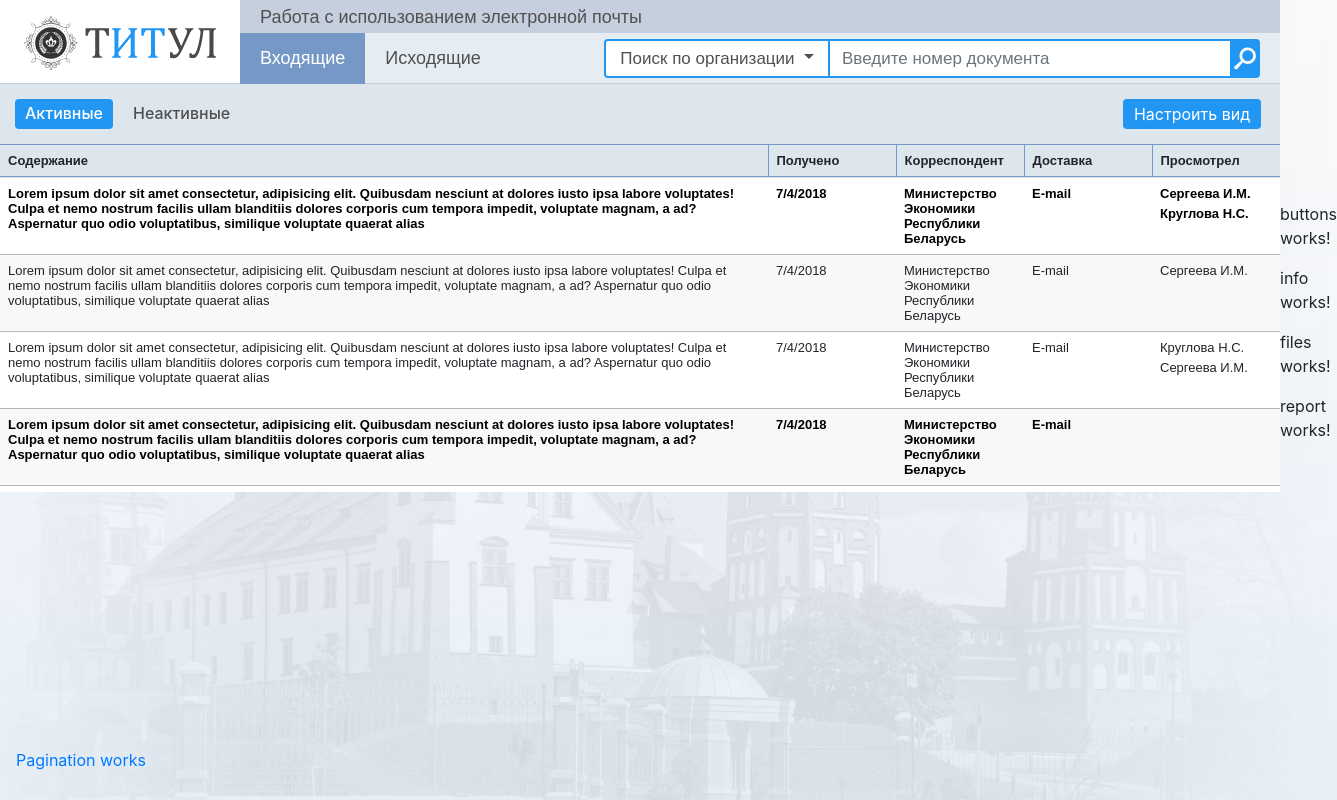
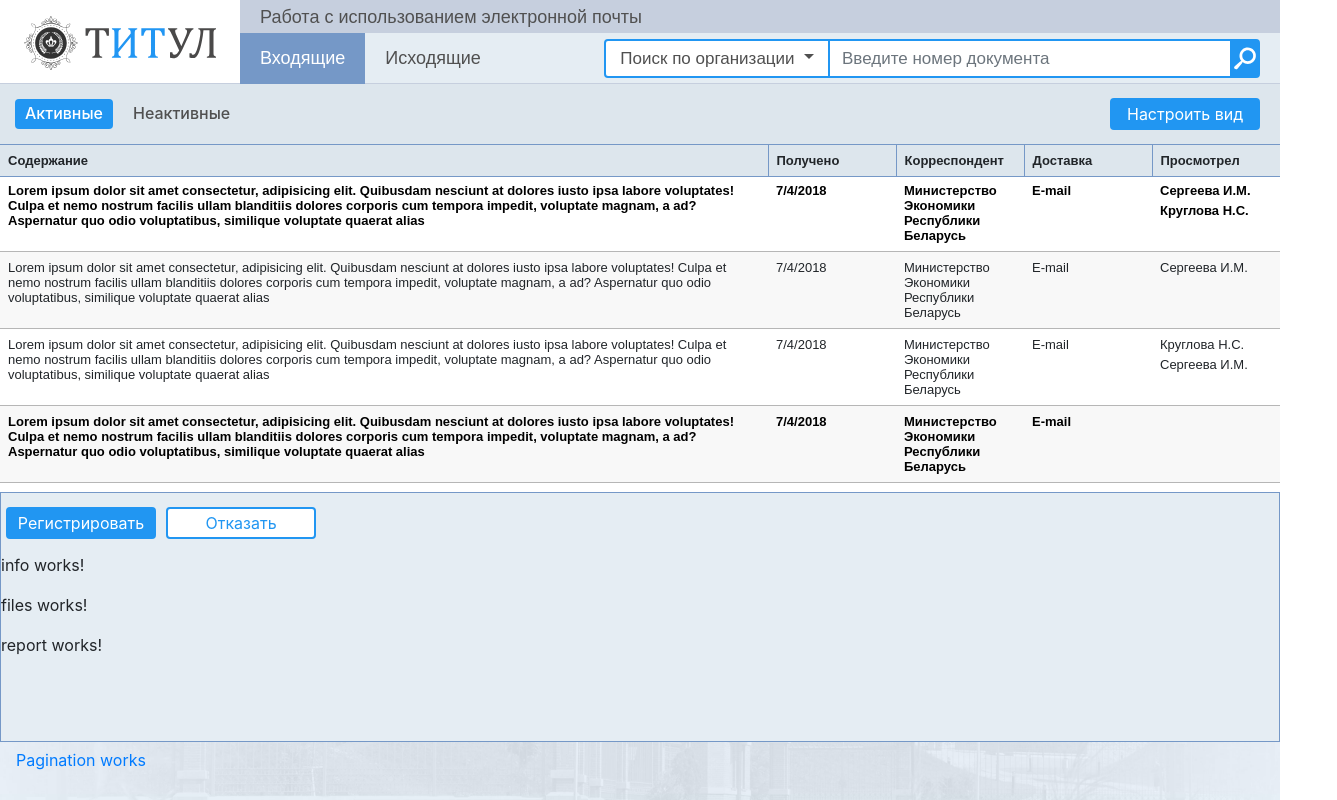
Before and after one commit to IamGrooooot/mr-email-status, an Angular app: page /system/inbox-active in a window 1280 px wide. Shown: the whole page, 1337 px wide, since content can reach past the window. Built offline with nearby package versions, Linux system fonts and the light colour scheme.

Commit message:
new idea from preview

```diff
--- a/src/app/system/page/page.component.html
+++ b/src/app/system/page/page.component.html
@@ -1,4 +1,4 @@
-<div class="row">
+<div class="row mr-page">
   <section class="content-area">
     <div class="table-area">
       <table class="responsive-table table">
--- a/src/app/system/page/page.component.sass
+++ b/src/app/system/page/page.component.sass
@@ -1,3 +1,6 @@
+.mr-page
+  height: 0
+
 .content-area
   padding-top: 142px
   font: 13px sans-serif
@@ -7,25 +10,24 @@
 
 .table-area
   z-index: -1
-  margin-top: 35px
   overflow-y: auto
   min-width: 1280px
   position: absolute
 
 @media (min-width: 1920px)
   .table-area
-    max-height: calc(100% - 235px) !important
+    max-height: calc(100% - 200px) !important
     width: 1280px
   thead
-    width: 1265px
+    width: 1263px
 
 
 @media (max-width: 1919px)
   .table-area
-    max-height: calc(100% - 485px) !important
+    max-height: calc(100% - 450px) !important
     width: 100%
   thead
-    width: 100%
+    width: calc(100% - 17px)
 
 
 table
@@ -34,6 +36,9 @@ table
   &.responsive-table
     tbody
       tr
+        &:first-child
+            td
+              padding-top: 40px
 
         &.active-message
           font-weight: 600
@@ -55,7 +60,7 @@ table
   thead
     position: fixed
     top: 144px
-
+    min-width: 1280px
     display: table
     background-color: #dde6ed
 
--- a/src/app/system/shared/components/panel/panel.component.html
+++ b/src/app/system/shared/components/panel/panel.component.html
@@ -20,13 +20,6 @@
     </div>
     <div class="col-sm-6">
         <ul class="nav float-right">
-            <ng-container
-                *ngIf="choiseMessage.visible_button"
-            >
-                <a class="btn-nav-reg-t" [href]="trustedUrl">Просмотр и регистрация</a>
-                <a class="btn-nav-reg-f" href="#">Отказать в регистрации</a>
-            </ng-container>
-
             <button
                 type="button"
                 class="btn btn-nav-filter"
--- a/src/app/system/shared/components/panel/panel.component.sass
+++ b/src/app/system/shared/components/panel/panel.component.sass
@@ -23,20 +23,16 @@ $text-color: #505050
   margin-top: 84px
 
 
-.btn-nav-reg-t, .btn-nav-reg-f, .btn-nav-filter
-  margin: 15px 4px 0 5px
-  padding: 2px 10px
+.btn-nav-filter
+  width: 150px
+  margin: 14px 5px
   color: $text-color
   border-radius: 4px
+  text-align: center
+  padding: 2px
+  border: 2px solid #2196f2
+  background-color: #2196f2
+  color: #fff
 
   &:hover
     text-decoration: none
-
-.btn-nav-reg-t, .btn-nav-filter
-  background-color: #2196f2
-  color: #fff
-
-.btn-nav-reg-f
-  background-color: #fff
-  color: #2196f2
-  border: 2px solid #2196f2
--- a/src/app/system/shared/components/preview/buttons/buttons.component.html
+++ b/src/app/system/shared/components/preview/buttons/buttons.component.html
@@ -1,3 +1,4 @@
-<p>
-  buttons works!
-</p>
+<ul class="nav float-right">
+  <a class="btn-nav-reg-t" href="#">Регистрировать</a>
+  <a class="btn-nav-reg-f" href="#">Отказать</a>
+</ul>
--- a/src/app/system/shared/components/preview/buttons/buttons.component.sass
+++ b/src/app/system/shared/components/preview/buttons/buttons.component.sass
@@ -0,0 +1,23 @@
+$text-color: #505050
+
+.btn-nav-reg-t, .btn-nav-reg-f
+  width: 150px
+  margin: 14px 5px
+  color: $text-color
+  border-radius: 4px
+  text-align: center
+  padding: 2px
+  border: 2px solid #2196f2
+
+  &:hover
+    text-decoration: none
+
+.btn-nav-reg-t
+  background-color: #2196f2
+  color: #fff
+
+
+.btn-nav-reg-f
+  background-color: #fff
+  color: #2196f2
+  margin-right: 19px
--- a/src/app/system/shared/components/preview/preview.component.html
+++ b/src/app/system/shared/components/preview/preview.component.html
@@ -1,6 +1,8 @@
-<div class="row preview">
-  <mr-buttons></mr-buttons>
-  <mr-info></mr-info>
-  <mr-files></mr-files>
-  <mr-report></mr-report>
+<div class="row mr-preview">
+  <div class="asd">
+      <mr-buttons></mr-buttons>
+      <mr-info></mr-info>
+      <mr-files></mr-files>
+      <mr-report></mr-report>
+  </div>
 </div>
--- a/src/app/system/shared/components/preview/preview.component.sass
+++ b/src/app/system/shared/components/preview/preview.component.sass
@@ -1,3 +1,46 @@
-.preview
-    left: 1295px
-    position: absolute
+mr-buttons
+    width: 100%
+
+mr-info
+    background-color: gray
+
+mr-files
+    background-color: red
+
+mr-report
+    background-color: yellow
+
+.mr-preview
+    background-color: #e5edf3
+    border: 1px solid #7598C7
+    width: 100%
+
+@media (min-width: 1920px)
+    mr-info, mr-files, mr-report
+        width: 100%
+
+    .mr-preview
+        left: 1295px
+        top: 143px
+        position: absolute
+        width: calc(100% - 1280px)
+        height: calc(100% - 201px)
+
+@media (max-width: 1919px)
+    mr-buttons
+        width: 100%
+        min-width: 1280px
+    .mr-preview
+        top: calc(100% - 308px)
+        position: absolute
+        width: 100%
+        height: 250px
+
+        mr-info
+            width: 33.3%
+
+        mr-files
+            width: 33.3%
+
+        mr-report
+            width: 33.4%
```
